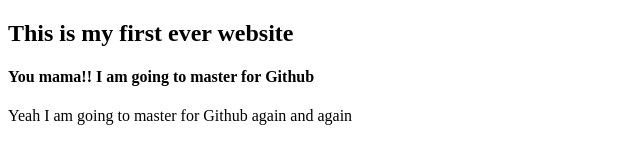
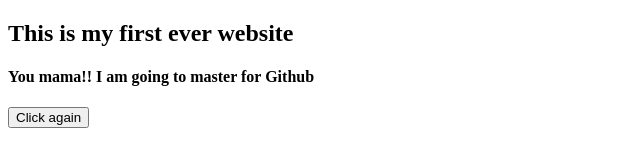
Before and after one commit to DipuSarker/my-first-website, a plain HTML site: page index.html in a window 1280 px wide. Shown: the whole page, without its empty margins (0-640 px from the left). Drawn offline with Linux system fonts and the light colour scheme.

Commit message:
new style feature

```diff
--- a/index.html
+++ b/index.html
@@ -9,7 +9,7 @@
 <body>
     <h2>This is my first ever website</h2>
     <h4>You mama!! I am going to master for Github</h4>
-    <p>Yeah I am going to master for Github again and again</p>
+    <button>Click again</button>
 
 </body>
 </html>
```
